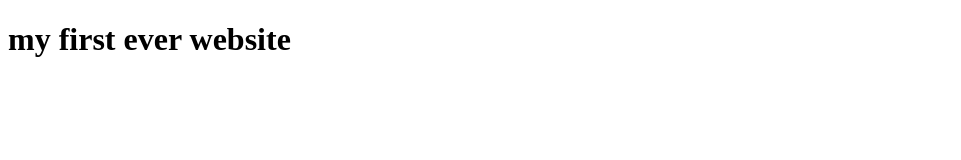
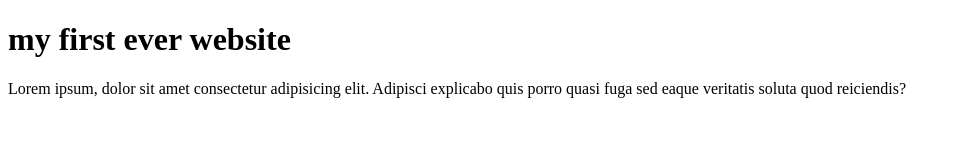
Before and after one commit to kadizaaktherlipi/my-first-website, a plain HTML site: page index.html in a window 1280 px wide. Shown: the whole page, without its empty margins (0-961 px from the left). Drawn offline with Linux system fonts and the light colour scheme.

Commit message:
learn web

```diff
--- a/index.html
+++ b/index.html
@@ -8,5 +8,6 @@
 </head>
 <body>
     <h1>my first ever website</h1>
+    <p>Lorem ipsum, dolor sit amet consectetur adipisicing elit. Adipisci explicabo quis porro quasi fuga sed eaque veritatis soluta quod reiciendis?</p>
 </body>
 </html>
```
